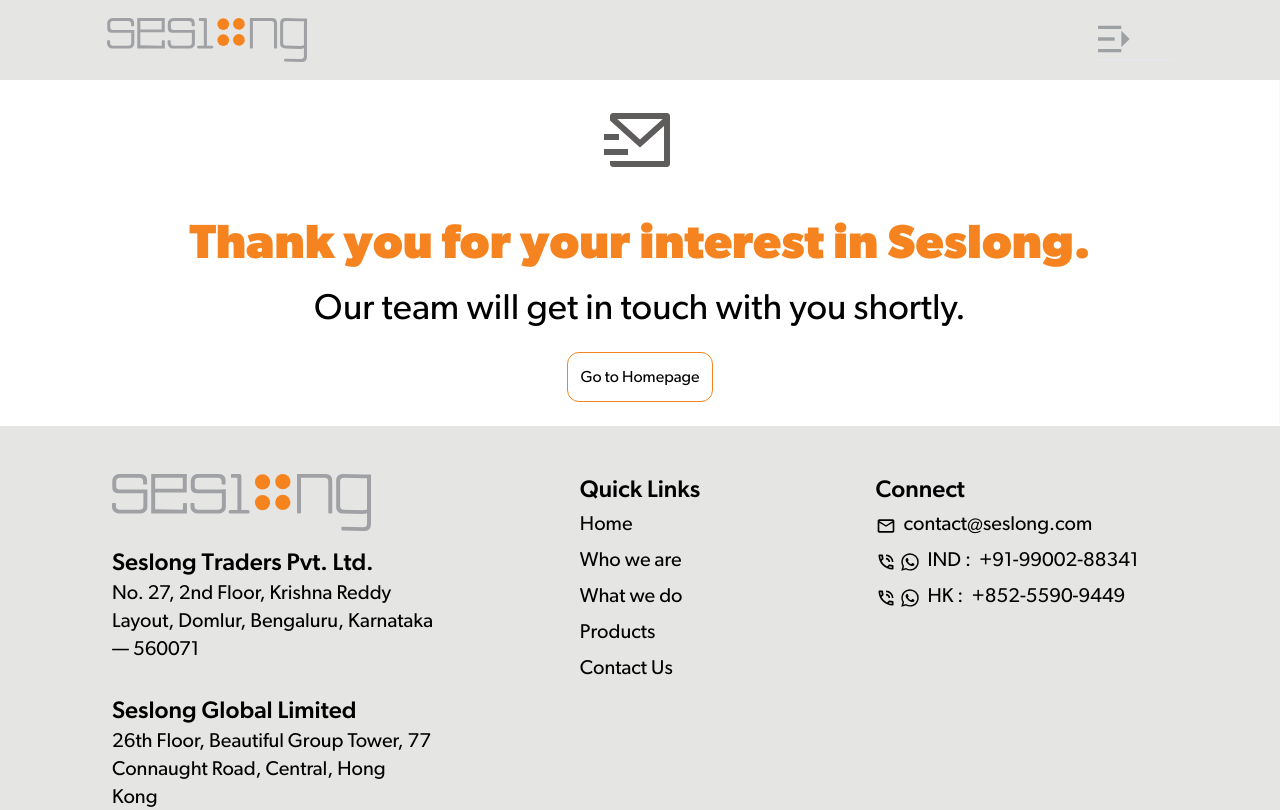
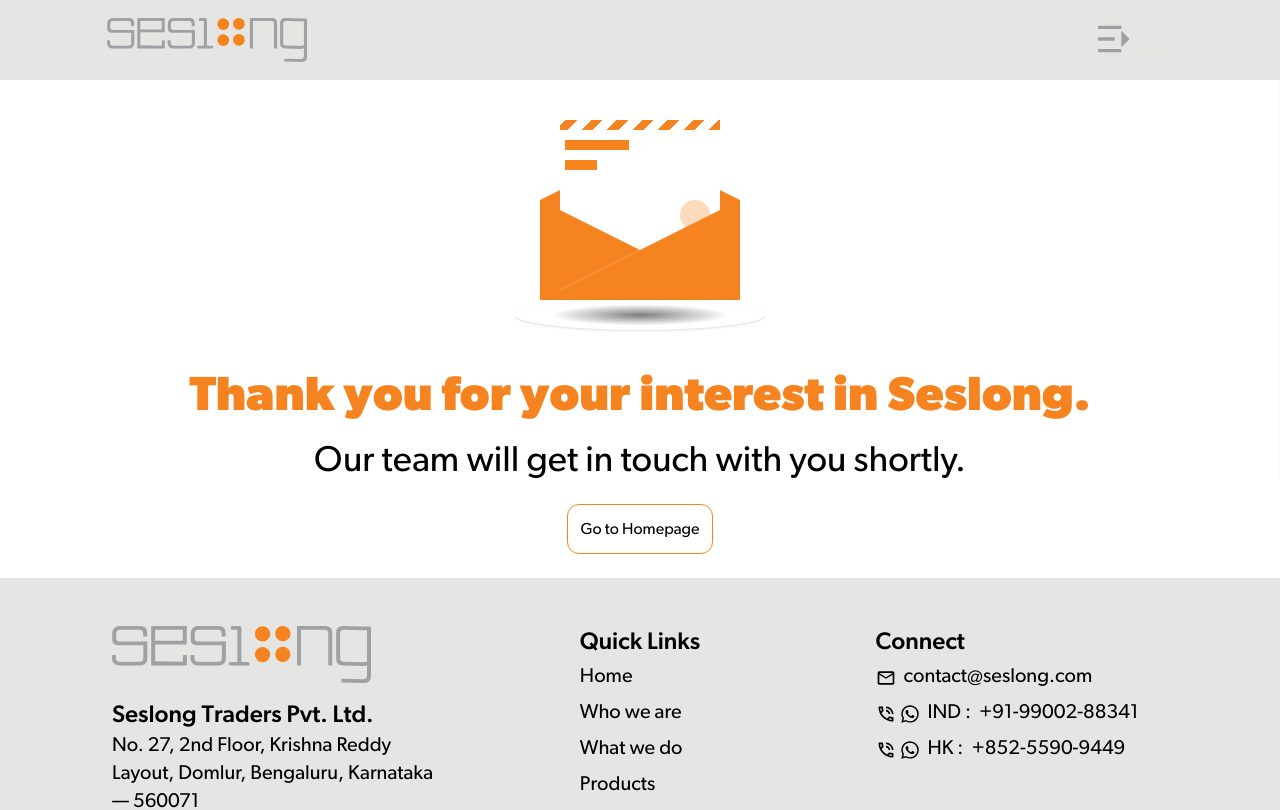
Before and after one commit to ivistaz-ecom/seslong, a Next.js app: page /thank-you-by-seslong in a window 1280 px wide. Shown: the top 810 px of the page. Built offline with nearby package versions, Linux system fonts and the light colour scheme.

Commit message:
thank you pages modified

```diff
--- a/app/globals.css
+++ b/app/globals.css
@@ -114,3 +114,222 @@
   -webkit-line-clamp: 2;
   -webkit-box-orient: vertical;
 }
+
+body {
+}
+
+.letter-image {
+  position: absolute;
+  top: 25%;
+  left: 50%;
+  width: 200px;
+  height: 200px;
+  -webkit-transform: translate(-50%, -50%);
+  -moz-transform: translate(-50%, -50%);
+  transform: translate(-50%, -50%);
+  cursor: pointer;
+}
+
+@media (max-width: 768px) {
+  /* Adjust the breakpoint as needed */
+  .letter-image {
+    top: 30%;
+  }
+}
+
+.animated-mail {
+  position: absolute;
+  height: 150px;
+  width: 200px;
+  -webkit-transition: 0.4s;
+  -moz-transition: 0.4s;
+  transition: 0.4s;
+
+  .body {
+    position: absolute;
+    bottom: 0;
+    width: 0;
+    height: 0;
+    border-style: solid;
+    border-width: 0 0 100px 200px;
+    border-color: transparent transparent #f58420 transparent;
+    z-index: 2;
+  }
+
+  .top-fold {
+    position: absolute;
+    top: 50px;
+    width: 0;
+    height: 0;
+    border-style: solid;
+    border-width: 50px 100px 0 100px;
+    -webkit-transform-origin: 50% 0%;
+    -webkit-transition:
+      transform 0.4s 0.4s,
+      z-index 0.2s 0.4s;
+    -moz-transform-origin: 50% 0%;
+    -moz-transition:
+      transform 0.4s 0.4s,
+      z-index 0.2s 0.4s;
+    transform-origin: 50% 0%;
+    transition:
+      transform 0.4s 0.4s,
+      z-index 0.2s 0.4s;
+    border-color: #f58420 transparent transparent transparent;
+    z-index: 2;
+  }
+
+  .back-fold {
+    position: absolute;
+    bottom: 0;
+    width: 200px;
+    height: 100px;
+    background: #f58420;
+    z-index: 0;
+  }
+
+  .left-fold {
+    position: absolute;
+    bottom: 0;
+    width: 0;
+    height: 0;
+    border-style: solid;
+    border-width: 50px 0 50px 100px;
+    border-color: transparent transparent transparent #f58420;
+    z-index: 2;
+  }
+
+  .letter {
+    left: 20px;
+    bottom: 0px;
+    position: absolute;
+    width: 160px;
+    height: 60px;
+    background: white;
+    z-index: 1;
+    overflow: hidden;
+    -webkit-transition: 0.4s 0.2s;
+    -moz-transition: 0.4s 0.2s;
+    transition: 0.4s 0.2s;
+
+    .letter-border {
+      height: 10px;
+      width: 100%;
+      background: repeating-linear-gradient(
+        -45deg,
+        #f58420,
+        #f58420 8px,
+        transparent 8px,
+        transparent 18px
+      );
+    }
+
+    .letter-title {
+      margin-top: 10px;
+      margin-left: 5px;
+      height: 10px;
+      width: 40%;
+      background: #f58420;
+    }
+    .letter-context {
+      margin-top: 10px;
+      margin-left: 5px;
+      height: 10px;
+      width: 20%;
+      background: #f58420;
+    }
+
+    .letter-stamp {
+      margin-top: 30px;
+      margin-left: 120px;
+      border-radius: 100%;
+      height: 30px;
+      width: 30px;
+      background: #f58420;
+      opacity: 0.3;
+    }
+  }
+}
+
+.shadow {
+  position: absolute;
+  top: 200px;
+  left: 50%;
+  width: 400px;
+  height: 30px;
+  transition: 0.4s;
+  transform: translateX(-50%);
+  -webkit-transition: 0.4s;
+  -webkit-transform: translateX(-50%);
+  -moz-transition: 0.4s;
+  -moz-transform: translateX(-50%);
+
+  border-radius: 100%;
+  background: radial-gradient(
+    rgba(0, 0, 0, 0.5),
+    rgba(0, 0, 0, 0),
+    rgba(0, 0, 0, 0)
+  );
+}
+
+.letter-image:hover {
+  .animated-mail {
+    transform: translateY(50px);
+    -webkit-transform: translateY(50px);
+    -moz-transform: translateY(50px);
+  }
+
+  .animated-mail .top-fold {
+    transition:
+      transform 0.4s,
+      z-index 0.2s;
+    transform: rotateX(180deg);
+    -webkit-transition:
+      transform 0.4s,
+      z-index 0.2s;
+    -webkit-transform: rotateX(180deg);
+    -moz-transition:
+      transform 0.4s,
+      z-index 0.2s;
+    -moz-transform: rotateX(180deg);
+    z-index: 0;
+  }
+
+  .animated-mail .letter {
+    height: 180px;
+  }
+
+  .shadow {
+    width: 250px;
+  }
+}
+
+.animate-on-load .animated-mail {
+  transform: translateY(50px);
+  -webkit-transform: translateY(50px);
+  -moz-transform: translateY(50px);
+}
+
+.animate-on-load .animated-mail .top-fold {
+  transition:
+    transform 0.4s,
+    z-index 0.2s;
+  transform: rotateX(180deg);
+  -webkit-transition:
+    transform 0.4s,
+    z-index 0.2s;
+  -webkit-transform: rotateX(180deg);
+  -moz-transition:
+    transform 0.4s,
+    z-index 0.2s;
+  -moz-transform: rotateX(180deg);
+  z-index: 0;
+}
+
+.animate-on-load .animated-mail .letter {
+  height: 180px;
+}
+
+.animate-on-load .shadow {
+  width: 250px;
+}
--- a/app/thank-you-by-seslong/page.js
+++ b/app/thank-you-by-seslong/page.js
@@ -1,17 +1,40 @@
-import React from "react";
-import { RiMailSendLine } from "react-icons/ri";
-import { FaHandPointDown } from "react-icons/fa";
+"use client";
+import React, { useEffect } from "react";
 import Link from "next/link";
-const page = () => {
+
+const Page = () => {
+    useEffect(() => {
+        const letterImage = document.querySelector(".letter-image");
+        if (letterImage) {
+            letterImage.classList.add("animate-on-load");
+        }
+    }, []);
+
     return (
         <>
             <div className="flex flex-col items-center justify-center py-6 text-center">
-                <RiMailSendLine className="text-7xl text-[#5f5c5c]" />
-                <div className="p-6">
-                    <p className="py-5 text-5xl font-bold text-[#F58420]">
+                {/* <RiMailSendLine className="text-7xl text-[#5f5c5c]" /> */}
+                <div className="letter-image">
+                    <div className="animated-mail">
+                        <div className="body"></div>
+                        <div className="top-fold"></div>
+                        <div className="back-fold"></div>
+                        <div className="left-fold"></div>
+                        <div className="letter">
+                            <div className="letter-border"></div>
+                            <div className="letter-title"></div>
+                            <div className="letter-context"></div>
+                            <div className="letter-stamp"></div>
+                        </div>
+                    </div>
+                    <div className="shadow"></div>
+                </div>
+
+                <div className="mt-56 p-6">
+                    <p className="py-5 text-3xl font-bold text-[#F58420] lg:text-5xl">
                         Thank you for your interest in Seslong.
                     </p>
-                    <p className="text-4xl">
+                    <p className="text-2xl lg:text-4xl">
                         Our team will get in touch with you shortly.
                     </p>
                 </div>
@@ -27,4 +50,4 @@
     );
 };
 
-export default page;
+export default Page;  // Updated export
--- a/components/ContactUs/Form/Page.js
+++ b/components/ContactUs/Form/Page.js
@@ -130,7 +130,7 @@
         )}
         {submitted && (
           <div className="py-2 text-center text-green-500">
-            Your form has been submitted!
+            your From is Submitting...
           </div>
         )}
 
--- a/components/FloatingButton/floatingbutton.js
+++ b/components/FloatingButton/floatingbutton.js
@@ -1,30 +1,47 @@
 "use client";
-import React from "react";
+import React, { useEffect, useState } from "react";
 import { IoMdMail } from "react-icons/io";
 import { useRouter } from "next/navigation";
 
 export default function FloatingButton() {
   const router = useRouter();
+  const [isTextVisible, setIsTextVisible] = useState(true);
 
   const handleClick = () => {
     router.push("/get-the-brochure");
   };
+
+  // Toggle text visibility based on scroll position
+  useEffect(() => {
+    const handleScroll = () => {
+      if (window.innerWidth <= 768) {
+        // Mobile screens
+        if (window.scrollY > 100) {
+          setIsTextVisible(false);
+        } else {
+          setIsTextVisible(true);
+        }
+      }
+    };
+
+    window.addEventListener("scroll", handleScroll);
+    return () => window.removeEventListener("scroll", handleScroll);
+  }, []);
+
   return (
-    <div className="fixed bottom-40 right-2 z-50 flex items-center space-x-2 lg:right-8">
-      <span
-        onClick={handleClick}
-        className="hidden cursor-pointer rounded-md bg-[#f5831fca] px-2 py-1 font-semibold text-white shadow-lg lg:block"
-      >
-        Get the Brochure
-      </span>
+    <div className="fixed bottom-28 right-4 z-50 flex items-center space-x-2 lg:right-8">
+      {isTextVisible && (
+        <span
+          onClick={handleClick}
+          className="cursor-pointer rounded-md bg-[#f5831fca] px-2 py-1 font-semibold text-white shadow-lg"
+        >
+          Get the Brochure
+        </span>
+      )}
       <button
         onClick={handleClick}
-        className="flex size-14 items-center justify-center rounded-full bg-[#f5831fca] text-2xl text-white shadow-lg  transition duration-300 ease-in-out"
+        className="flex items-center justify-center rounded-full bg-[#f5831fca] p-3 text-2xl text-white shadow-lg transition duration-300 ease-in-out"
       >
-
-
-
-
         <IoMdMail size={28} />
       </button>
     </div>
--- a/components/ScrollFloatingButton/page.js
+++ b/components/ScrollFloatingButton/page.js
@@ -1,6 +1,7 @@
 "use client";
 import { useEffect, useState } from "react";
-import { FaArrowUp } from "react-icons/fa";
+import { IoIosArrowUp } from "react-icons/io";
+
 
 const ScrollToTopButton = () => {
     const [isVisible, setIsVisible] = useState(false);
@@ -27,9 +28,9 @@
         isVisible && (
             <button
                 onClick={scrollToTop}
-                className="fixed bottom-8 right-3 rounded-full bg-[#f5831fca] p-3 text-white shadow-lg lg:right-8"
+                className="fixed bottom-3 right-4 z-50 rounded-full bg-[#f5831fca] p-3 text-white shadow-lg md:bottom-8 md:right-8"
             >
-                <FaArrowUp size={15} />
+                <IoIosArrowUp size={20} />
             </button>
         )
     );
--- a/utils/data.js
+++ b/utils/data.js
@@ -134,7 +134,7 @@
   {
     contact: (
       <div className="flex space-x-2">
-        <span className="">HK <span className="pl-2"></span> :</span>
+        <span className="pl-2">HK<span className="pl-1"></span> :</span>
         <span className="">+852-5590-9449</span>
       </div>
     ),
```
Also changed, not shown: app/thank-you-for-your-interest-in-seslong/page.js (+30 -7 lines), app/thank-you-by-seslong/thankyou.css (added).
